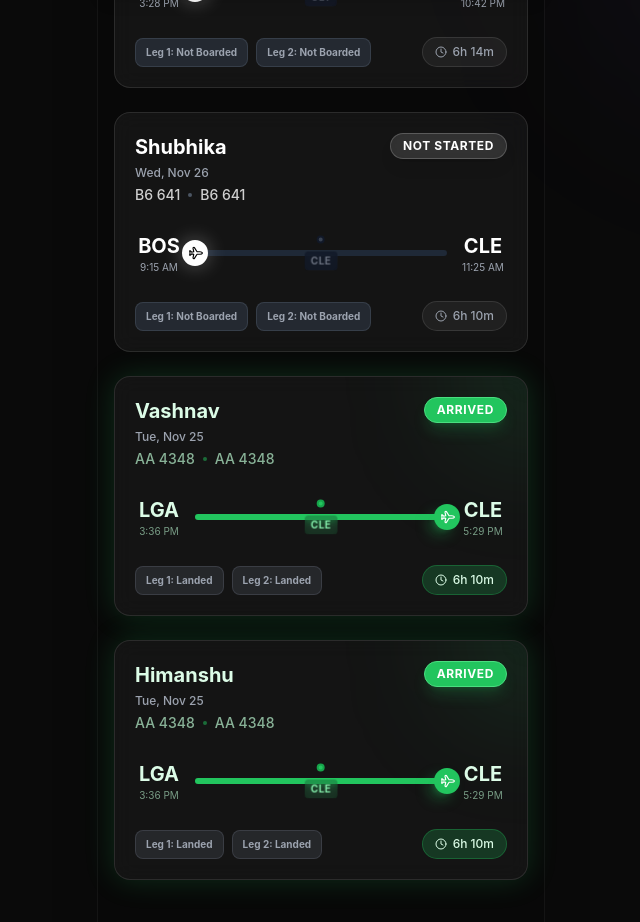
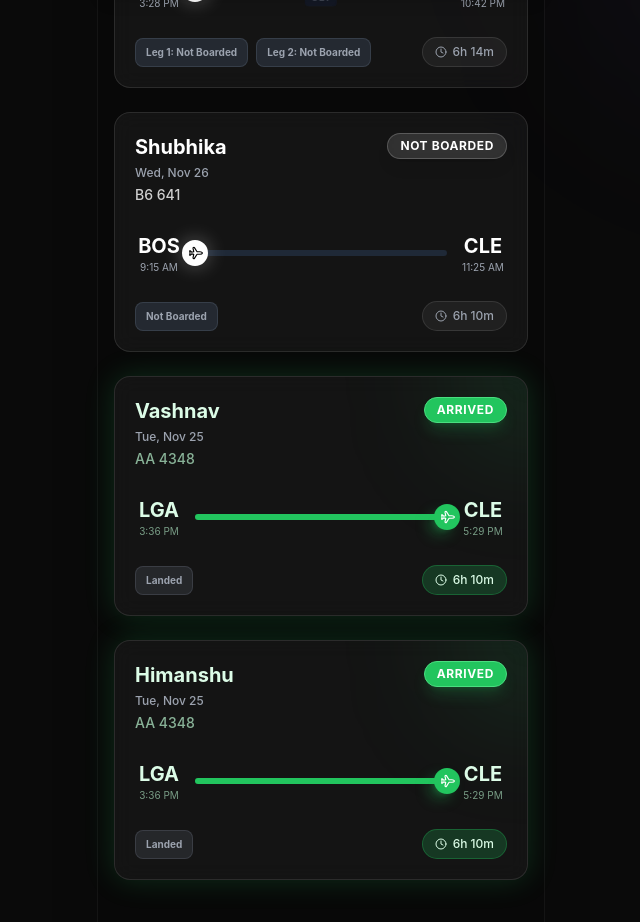
Before and after one commit to utkarshkhetan/trip-planner, a React (Vite) app: page /trip-planner/flights in a window 1280 px wide. Shown: the part 780-1702 px from the top of the page, without its empty margins (319-959 px from the left). Built offline with nearby package versions, Linux system fonts and the light colour scheme.

Commit message:
Update flight data for direct flights and improve TravelerCard support

```diff
--- a/src/components/FlightTracker/TravelerCard.tsx
+++ b/src/components/FlightTracker/TravelerCard.tsx
@@ -16,7 +16,14 @@ export const TravelerCard: React.FC<{ traveler: Traveler }> = ({ traveler }) =>
 
     // Calculate total progress (0-100 across both legs)
     // Leg 1: 0-45%, Layover: 45-55%, Leg 2: 55-100%
+    // Calculate total progress (0-100 across both legs)
     const getTotalProgress = () => {
+        if (!segment2) {
+            if (sim1.status === 'Landed') return 100;
+            if (sim1.status === 'In Air') return sim1.progress;
+            return 0;
+        }
+
         let total = 0;
 
         // Leg 1 contribution (0-45)
@@ -51,6 +58,12 @@ export const TravelerCard: React.FC<{ traveler: Traveler }> = ({ traveler }) =>
 
     // Determine overall traveler status
     const getOverallStatus = () => {
+        if (!segment2) {
+            if (sim1.status === 'Landed') return 'Arrived';
+            if (sim1.status === 'In Air') return 'In Air';
+            return sim1.status;
+        }
+
         if (sim1.status === 'In Air') return 'Leg 1: In Air';
         if (sim2.status === 'In Air') return 'Leg 2: In Air';
         if (sim1.status === 'Landed' && sim2.status === 'Not Boarded') return 'Layover';
@@ -115,8 +128,12 @@ export const TravelerCard: React.FC<{ traveler: Traveler }> = ({ traveler }) =>
                     </div>
                     <div className="flex items-center gap-2 text-sm text-gray-400">
                         <span className={cn("font-medium", isArrived ? "text-green-200/70" : "text-white/80")}>{segment1.flightNumber}</span>
+                        {segment2 && (
+                            <>
                                 <span className={cn("w-1 h-1 rounded-full", isArrived ? "bg-green-500/50" : "bg-gray-600")} />
                                 <span className={cn("font-medium", isArrived ? "text-green-200/70" : "text-white/80")}>{segment2.flightNumber}</span>
+                            </>
+                        )}
                     </div>
                 </div>
                 <div className={cn(
@@ -167,6 +184,7 @@ export const TravelerCard: React.FC<{ traveler: Traveler }> = ({ traveler }) =>
                             </motion.div>
 
                             {/* Layover marker */}
+                            {segment2 && (
                                 <div className="absolute top-1/2 left-1/2 -translate-x-1/2 -translate-y-1/2 z-10 flex flex-col items-center gap-2">
                                     <div className={cn("w-2 h-2 rounded-full border-2 transition-colors duration-300",
                                         (sim1.status === 'Landed' || isArrived) ? "bg-green-500 border-green-600" : "bg-gray-700 border-gray-900"
@@ -178,13 +196,18 @@ export const TravelerCard: React.FC<{ traveler: Traveler }> = ({ traveler }) =>
                                         {segment1.arrivalCity}
                                     </div>
                                 </div>
+                            )}
                         </div>
                     </div>
 
                     {/* Destination */}
                     <div className="text-center flex-shrink-0 w-12">
-                        <div className={cn("text-xl font-bold", isArrived ? "text-green-100" : "text-white")}>{segment2.arrivalCity}</div>
-                        <div className={cn("text-[10px]", isArrived ? "text-green-200/60" : "text-gray-400")}>{segment2.arrivalTime}</div>
+                        <div className={cn("text-xl font-bold", isArrived ? "text-green-100" : "text-white")}>
+                            {segment2 ? segment2.arrivalCity : segment1.arrivalCity}
+                        </div>
+                        <div className={cn("text-[10px]", isArrived ? "text-green-200/60" : "text-gray-400")}>
+                            {segment2 ? segment2.arrivalTime : segment1.arrivalTime}
+                        </div>
                     </div>
                 </div>
             </div>
@@ -193,11 +216,13 @@ export const TravelerCard: React.FC<{ traveler: Traveler }> = ({ traveler }) =>
             <div className="flex items-center justify-between gap-3 relative z-10">
                 <div className="flex gap-2">
                     <div className={cn("flex items-center justify-between px-2.5 py-1.5 rounded-lg border transition-colors duration-300", getStatusColor(sim1.status))}>
-                        <span className="text-[10px] font-bold">Leg 1: {sim1.status}</span>
+                        <span className="text-[10px] font-bold">{segment2 ? `Leg 1: ${sim1.status}` : sim1.status}</span>
                     </div>
+                    {segment2 && (
                         <div className={cn("flex items-center justify-between px-2.5 py-1.5 rounded-lg border transition-colors duration-300", getStatusColor(sim2.status))}>
                             <span className="text-[10px] font-bold">Leg 2: {sim2.status}</span>
                         </div>
+                    )}
                 </div>
 
                 {/* Integrated Total Time */}
--- a/src/data/flights.ts
+++ b/src/data/flights.ts
@@ -106,18 +106,6 @@ export const travelers: Traveler[] = [
                 date: '2025-11-26',
                 status: 'On Time',
                 progress: 0
-            },
-            {
-                id: 'shubhika-2',
-                flightNumber: 'B6 641',
-                flightIata: 'B6641',
-                departureCity: 'CLE',
-                arrivalCity: 'CLE',
-                departureTime: '11:25 AM',
-                arrivalTime: '11:25 AM',
-                date: '2025-11-26',
-                status: 'Landed',
-                progress: 100
             }
         ]
     },
@@ -136,18 +124,6 @@ export const travelers: Traveler[] = [
                 date: '2025-11-25',
                 status: 'On Time',
                 progress: 0
-            },
-            {
-                id: 'vashnav-2',
-                flightNumber: 'AA 4348',
-                flightIata: 'AA4348',
-                departureCity: 'CLE',
-                arrivalCity: 'CLE',
-                departureTime: '5:29 PM',
-                arrivalTime: '5:29 PM',
-                date: '2025-11-25',
-                status: 'Landed',
-                progress: 100
             }
         ]
     },
@@ -166,18 +142,6 @@ export const travelers: Traveler[] = [
                 date: '2025-11-25',
                 status: 'On Time',
                 progress: 0
-            },
-            {
-                id: 'himanshu-2',
-                flightNumber: 'AA 4348',
-                flightIata: 'AA4348',
-                departureCity: 'CLE',
-                arrivalCity: 'CLE',
-                departureTime: '5:29 PM',
-                arrivalTime: '5:29 PM',
-                date: '2025-11-25',
-                status: 'Landed',
-                progress: 100
             }
         ]
     }
--- a/src/hooks/useSimulatedFlight.ts
+++ b/src/hooks/useSimulatedFlight.ts
@@ -8,7 +8,7 @@ export interface SimulatedFlightStatus {
     timeToArrival: number; // minutes
 }
 
-export const useSimulatedFlight = (segment: FlightSegment) => {
+export const useSimulatedFlight = (segment?: FlightSegment) => {
     const [status, setStatus] = useState<SimulatedFlightStatus>({
         status: 'Not Boarded',
         progress: 0,
@@ -17,6 +17,8 @@ export const useSimulatedFlight = (segment: FlightSegment) => {
     });
 
     useEffect(() => {
+        if (!segment) return;
+
         const calculateStatus = () => {
             const now = new Date();
 
```
Lines whose indentation alone changed are shown as unchanged.
